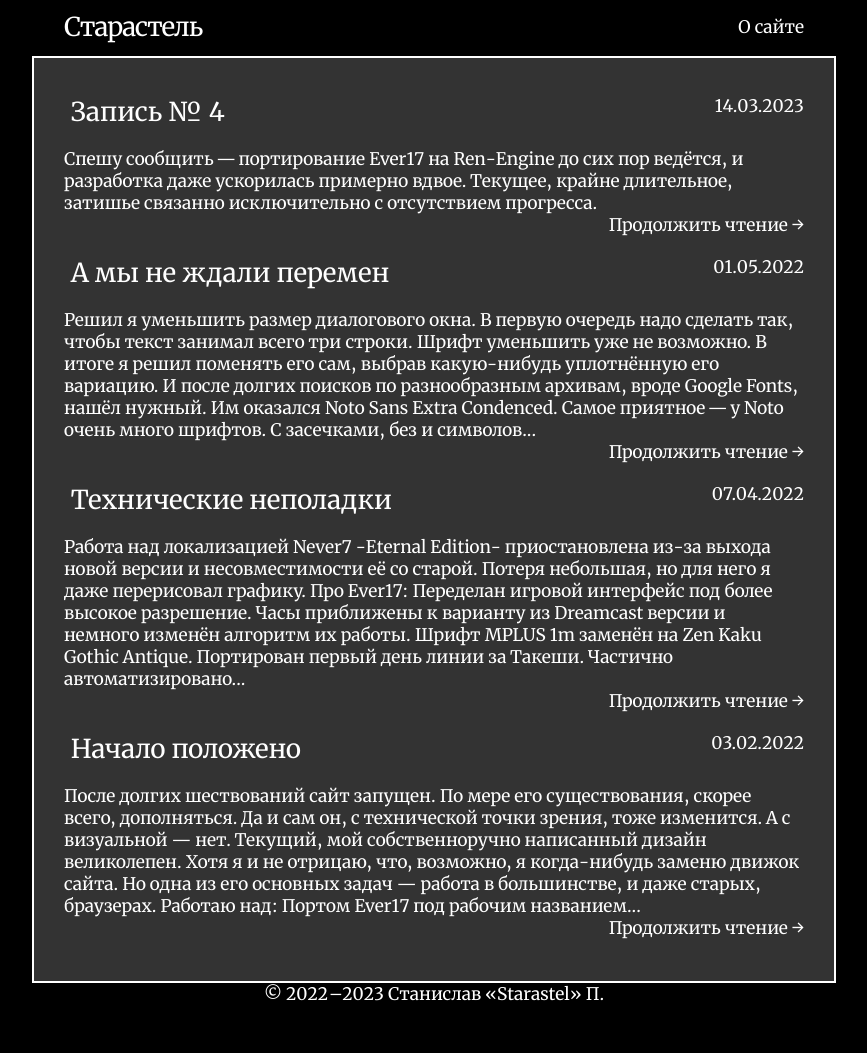
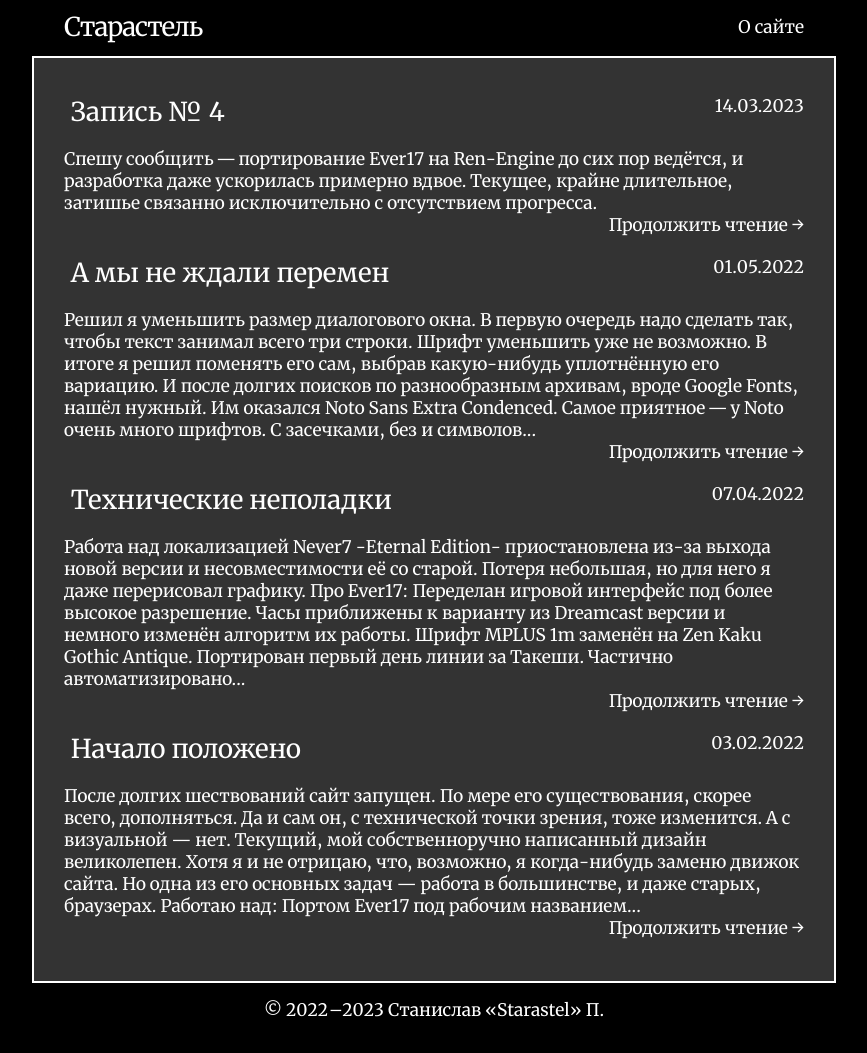
Before and after one commit to Starastel/stStarastel, a Jekyll site: the page built from index.html, in a window 1280 px wide. Shown: the whole page, without its empty margins (206-1073 px from the left). Built offline with Jekyll 4.4.1, drawn with Linux system fonts in a browser that asks for light colours; the list of posts is cut into pages by our own code; before the commit the page ends 1021 px from its top, so only the background shows below that.

Commit message:
Update main.scss

```diff
--- a/assets/main.scss
+++ b/assets/main.scss
@@ -336,8 +336,10 @@ table {
 	}
 }
 
-.site-footer p {text-align: center}
-
+.site-footer {
+	line-height: $base-line-height * $base-font-size * 2.25;
+	p {text-align: center}
+}
 .page-heading {@include relative-font-size(2);}
 
 .post {margin-bottom: 15pt}
```
